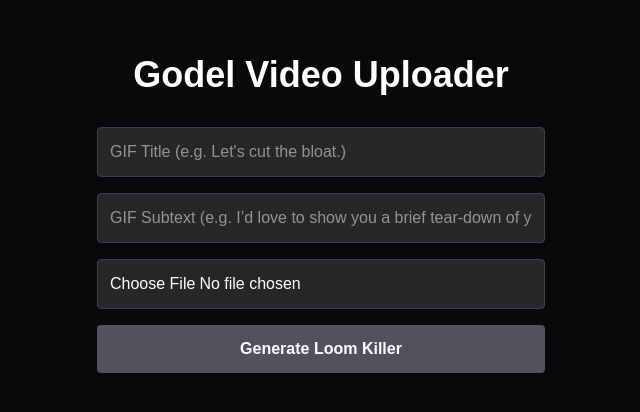
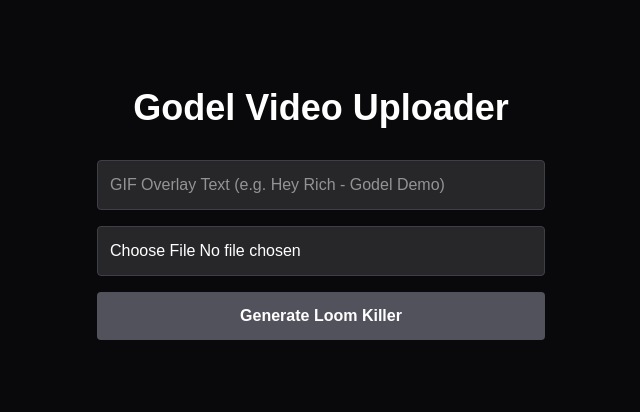
Before and after one commit to zacharytushaus-dot/godel-video-app, a Next.js app: page / in a window 1280 px wide. Shown: the part 186-598 px from the top of the page, without its empty margins (319-959 px from the left). Built offline with nearby package versions, Linux system fonts and the light colour scheme.

Commit message:
revert frontend inputs back to single GIF Text hook

```diff
--- a/src/app/api/upload/route.ts
+++ b/src/app/api/upload/route.ts
@@ -19,10 +19,9 @@
   try {
     const formData = await req.formData();
     const file = formData.get("video") as File;
-    const title = formData.get("title") as string;
-    const subtitle = formData.get("subtitle") as string;
+    const name = formData.get("name") as string;
 
-    if (!file) {
+    if (!file || !name) {
       return NextResponse.json({ error: "Missing video" }, { status: 400 });
     }
 
@@ -52,7 +51,7 @@
       return NextResponse.json({ error: "Cloud storage upload failed", details: s3Error?.message ?? "" }, { status: 500 });
     }
 
-    const overlayPath = await ensureOverlay(id, title, subtitle);
+    const overlayPath = await ensureOverlay(id, name);
 
     const gifFilename = `${id}.gif`;
     const gifPath = path.join(process.cwd(), "public/gifs", gifFilename);
--- a/src/app/page.tsx
+++ b/src/app/page.tsx
@@ -4,20 +4,18 @@
 
 export default function Home() {
   const [file, setFile] = useState<File | null>(null);
-  const [title, setTitle] = useState("");
-  const [subtitle, setSubtitle] = useState("");
+  const [name, setName] = useState("");
   const [loading, setLoading] = useState(false);
   const [result, setResult] = useState<any>(null);
 
   const handleUpload = async (e: React.FormEvent) => {
     e.preventDefault();
-    if (!file || !title || !subtitle) return;
+    if (!file || !name) return;
 
     setLoading(true);
     const formData = new FormData();
     formData.append("video", file);
-    formData.append("title", title);
-    formData.append("subtitle", subtitle);
+    formData.append("name", name);
 
     try {
       const res = await fetch("/api/upload", {
@@ -42,17 +40,10 @@
       <form onSubmit={handleUpload} className="flex flex-col gap-4 w-full max-w-md">
         <input
           type="text"
-          placeholder="GIF Title (e.g. Let's cut the bloat.)"
+          placeholder="GIF Overlay Text (e.g. Hey Rich - Godel Demo)"
           className="p-3 bg-zinc-800 rounded border border-zinc-700"
-          value={title}
-          onChange={(e) => setTitle(e.target.value)}
-        />
-        <input
-          type="text"
-          placeholder="GIF Subtext (e.g. I’d love to show you a brief tear-down of your setup.)"
-          className="p-3 bg-zinc-800 rounded border border-zinc-700"
-          value={subtitle}
-          onChange={(e) => setSubtitle(e.target.value)}
+          value={name}
+          onChange={(e) => setName(e.target.value)}
         />
         <input
           type="file"
@@ -63,7 +54,7 @@
 
         <button
           type="submit"
-          disabled={loading || !file || !title || !subtitle}
+          disabled={loading || !file || !name}
           className="bg-blue-600 hover:bg-blue-500 disabled:bg-zinc-600 font-bold p-3 rounded transition"
         >
           {loading ? "Processing..." : "Generate Loom Killer"}
```
Also changed, not shown: 1 other file (tests, documents, lock files or other folders).
